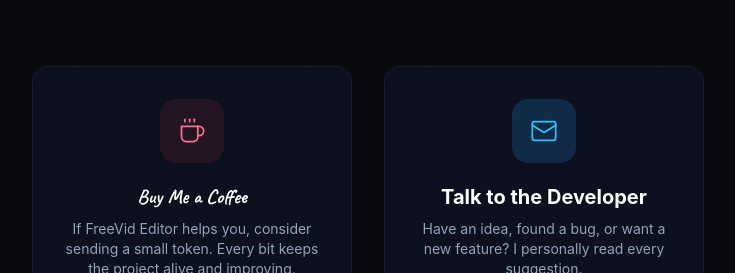
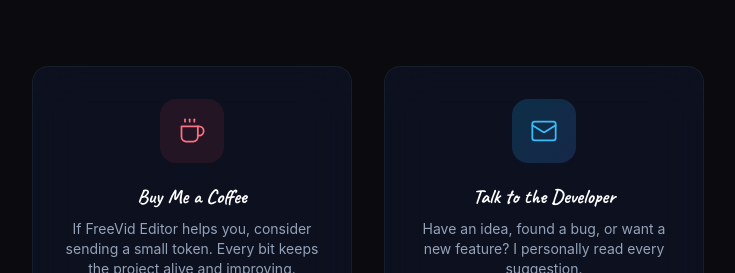
Before and after one commit to DominicOigo/video-editor, a React (Vite) app: page / in a window 1280 px wide. Shown: the part 1152-1425 px from the top of the page, without its empty margins (272-1007 px from the left). Built offline with nearby package versions, Linux system fonts and the light colour scheme.

Commit message:
Caveat font on 'Talk to the Developer' heading

```diff
--- a/src/pages/HomePage.tsx
+++ b/src/pages/HomePage.tsx
@@ -333,7 +333,7 @@
                 <div className="inline-flex items-center justify-center w-14 h-14 sm:w-16 sm:h-16 rounded-2xl bg-gradient-to-br from-sky-500/20 to-blue-500/20 mb-4 sm:mb-5">
                   <Mail className="w-6 h-6 sm:w-7 sm:h-7 text-sky-400" />
                 </div>
-                <h3 className="text-lg sm:text-xl font-bold text-white mb-2">
+                <h3 className="text-lg sm:text-xl text-white mb-2" style={{ fontFamily: "'Caveat', cursive", fontWeight: 700 }}>
                   Talk to the Developer
                 </h3>
                 <p className="text-surface-400 text-xs sm:text-sm mb-5 leading-relaxed">
```
